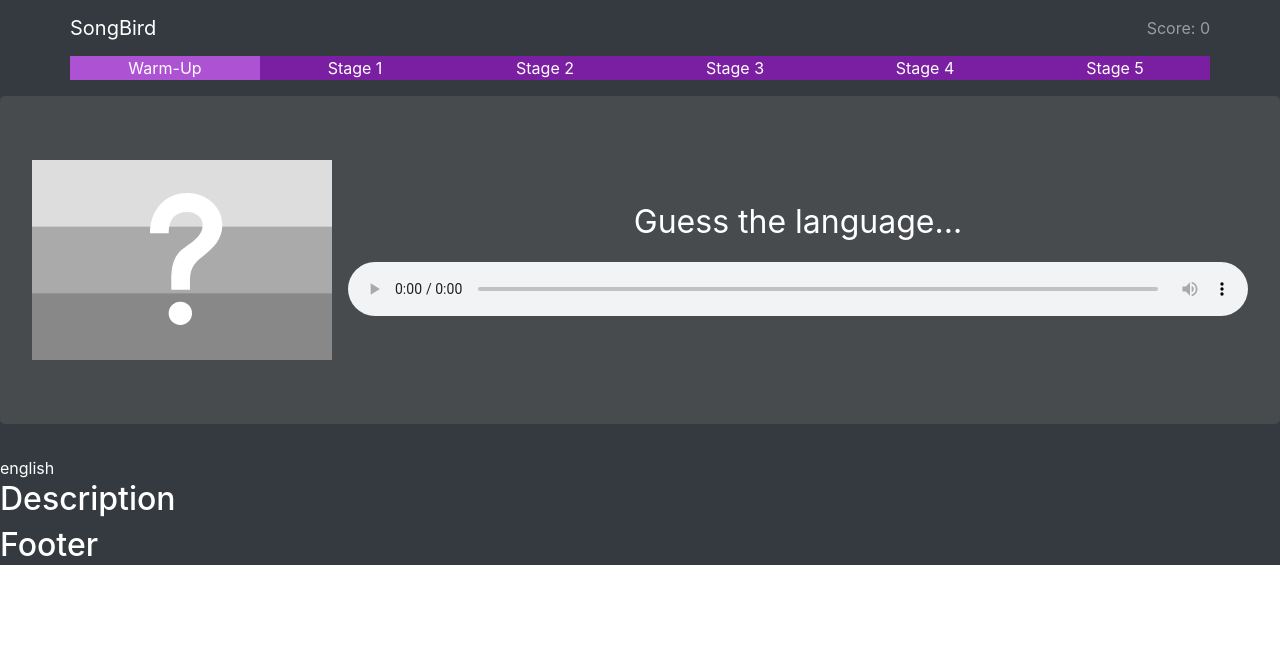
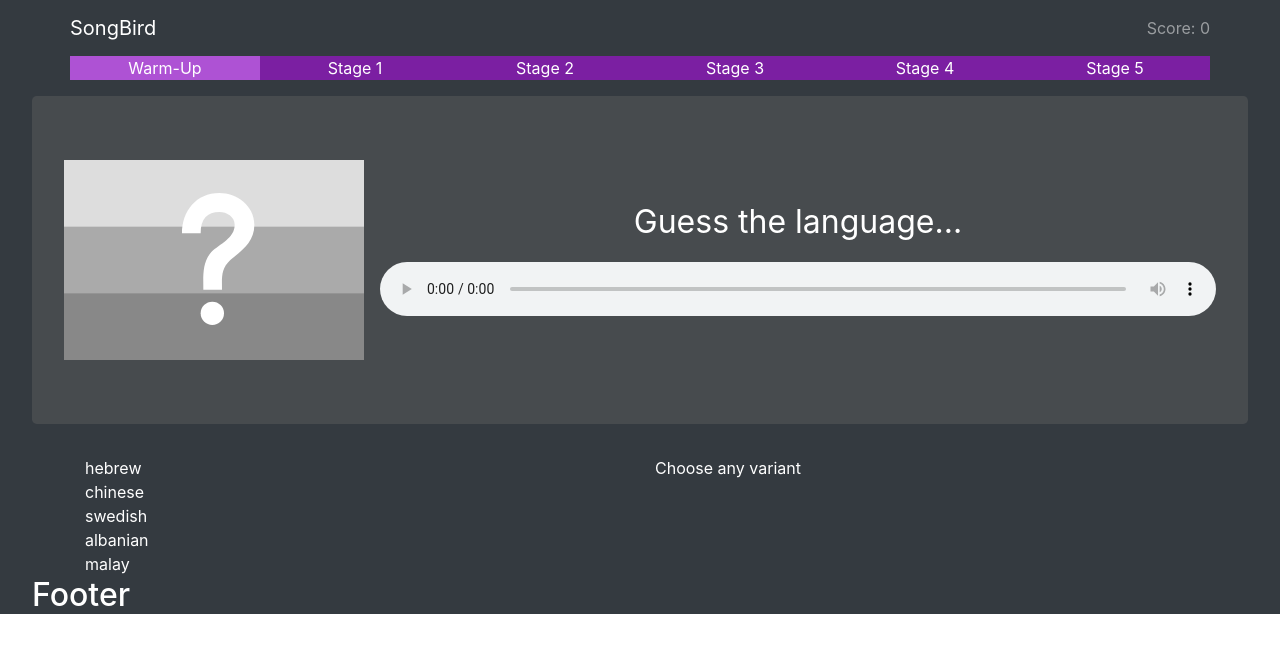
Before and after one commit to tastypurgen/songbird, a React (Create React App) app: page / in a window 1280 px wide. Shown: the top 652 px of the page. Built offline with nearby package versions, Linux system fonts and the light colour scheme.

Commit message:
feat: fill options

```diff
--- a/src/components/app/app.jsx
+++ b/src/components/app/app.jsx
@@ -1,20 +1,51 @@
-import React from 'react';
+import React, { useState } from 'react';
+import { Container, Col, Row } from 'react-bootstrap'
 import './app.scss';
 import Header from '../header/header';
 import Jumbotron from '../jumbotron/jumbotron';
 import Options from '../options/options';
 import Description from '../description/description';
 import Footer from '../footer/footer';
+import getRandomNumber from '../../utils/getRandomNumber'
+
+import data from '../../data.json'
+
+data.sort(() => Math.random() - 0.5)
+
+const shuffledData = []
+
+for (let i = 0; i < data.length; i += 5) {
+  shuffledData.push(data.slice(i, i + 5))
+}
+console.log(shuffledData);
 
 function App() {
+  const [currentStage, setStage] = useState(0)
+  const [answerIndex, setLanguage] = useState(getRandomNumber(0, 4))
+
   return (
-    <React.Fragment>
+    <div className="songbird">
       <Header />
-      <Jumbotron />
-      <Options />
-      <Description />
+      <Jumbotron
+        currentArray={shuffledData[currentStage]}
+        answerIndex={answerIndex} />
+      <div className="panel">
+        <Container>
+          <Row>
+            <Col>
+              <Options
+                currentArray={shuffledData[currentStage]}
+                answerIndex={answerIndex} />
+            </Col>
+            <Col>
+              <Description />
+            </Col>
+
+          </Row>
+        </Container>
+      </div>
       <Footer />
-    </React.Fragment>
+    </div>
   );
 }
 
--- a/src/components/description/description.jsx
+++ b/src/components/description/description.jsx
@@ -2,7 +2,9 @@ import React from 'react'
 
 const Description = () => {
   return (
-    <h2>Description</h2>
+    <div>
+      <p>Choose any variant</p>
+    </div>
   )
 }
 
--- a/src/components/jumbotron/jumbotron.jsx
+++ b/src/components/jumbotron/jumbotron.jsx
@@ -5,7 +5,11 @@ import './jumbotron.scss'
 const flagsPath = process.env.PUBLIC_URL + '/assets/flags/';
 const audioPath = process.env.PUBLIC_URL + '/assets/audio/';
 
-const Jumbotron = ({ data }) => {
+const Jumbotron = ({ currentArray, answerIndex }) => {
+
+  const { language } = currentArray[answerIndex]
+  console.log('language: ', language);
+
   return (
     <div className="jumbotron">
       <div className="flag">
@@ -13,7 +17,7 @@ const Jumbotron = ({ data }) => {
       </div>
       <div className="info">
         <p className="language">Guess the language...</p>
-        <Player audio={audioPath + 'english' + '.mp3'} />
+        <Player audio={audioPath + language + '.mp3'} />
       </div>
     </div>
   )
--- a/src/components/options/options.jsx
+++ b/src/components/options/options.jsx
@@ -1,14 +1,13 @@
 import React from 'react'
 import Answer from '../answer/answer'
 
-const Options = ({ options }) => {
+export default function Options({ currentArray, answerIndex }) {
 
-  console.log(options)
   return (
     <div>
-      <Answer language={'english'} />
+      {currentArray.map(item => {
+        return <Answer key={item.id} language={item.language} />
+      })}
     </div>
   )
 }
-
-export default Options
--- /dev/null
+++ b/src/utils/getRandomNumber.js
@@ -0,0 +1,3 @@
+export default function getRandomNumber(min, max) {
+  return Math.floor(Math.random() * max) + min
+}
```
